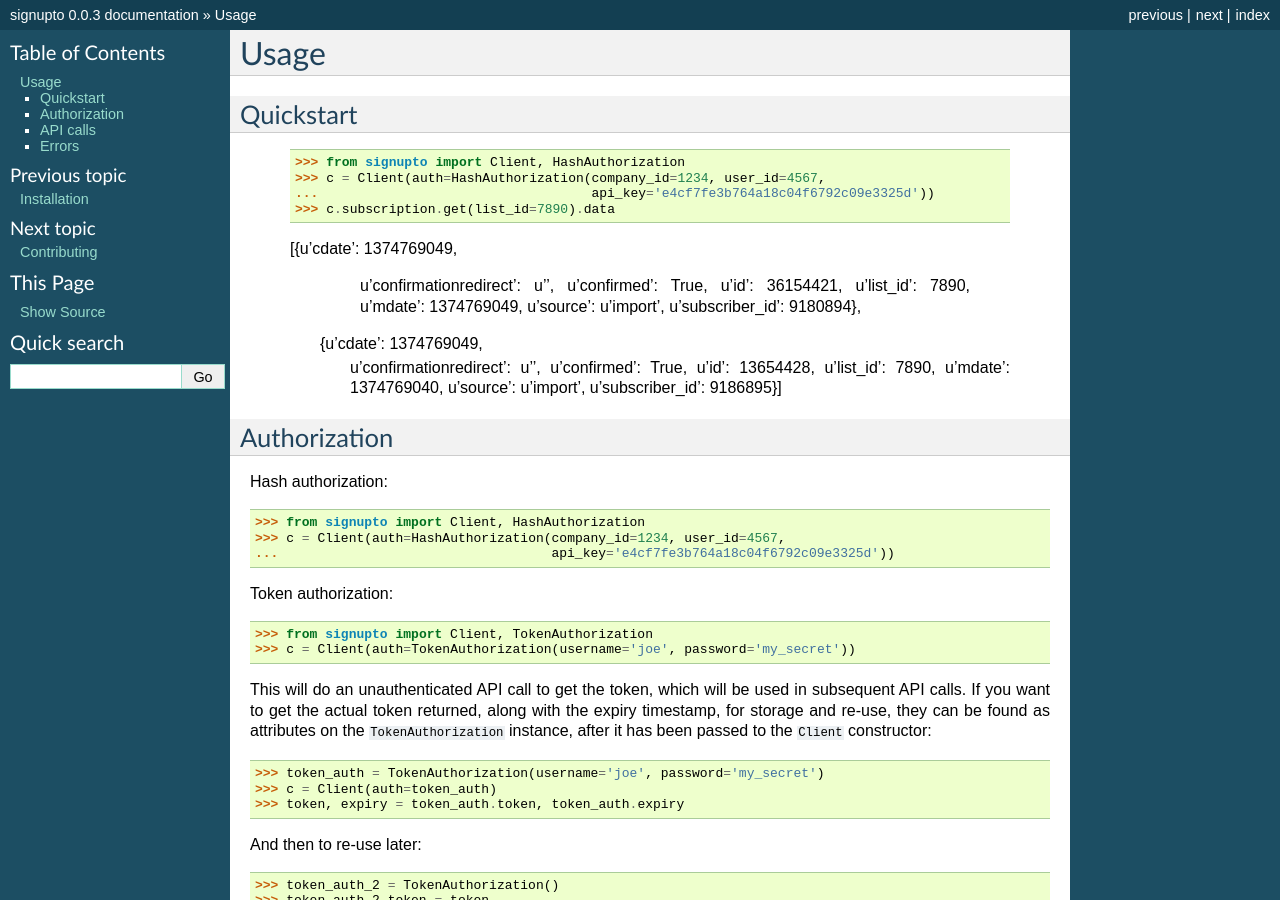
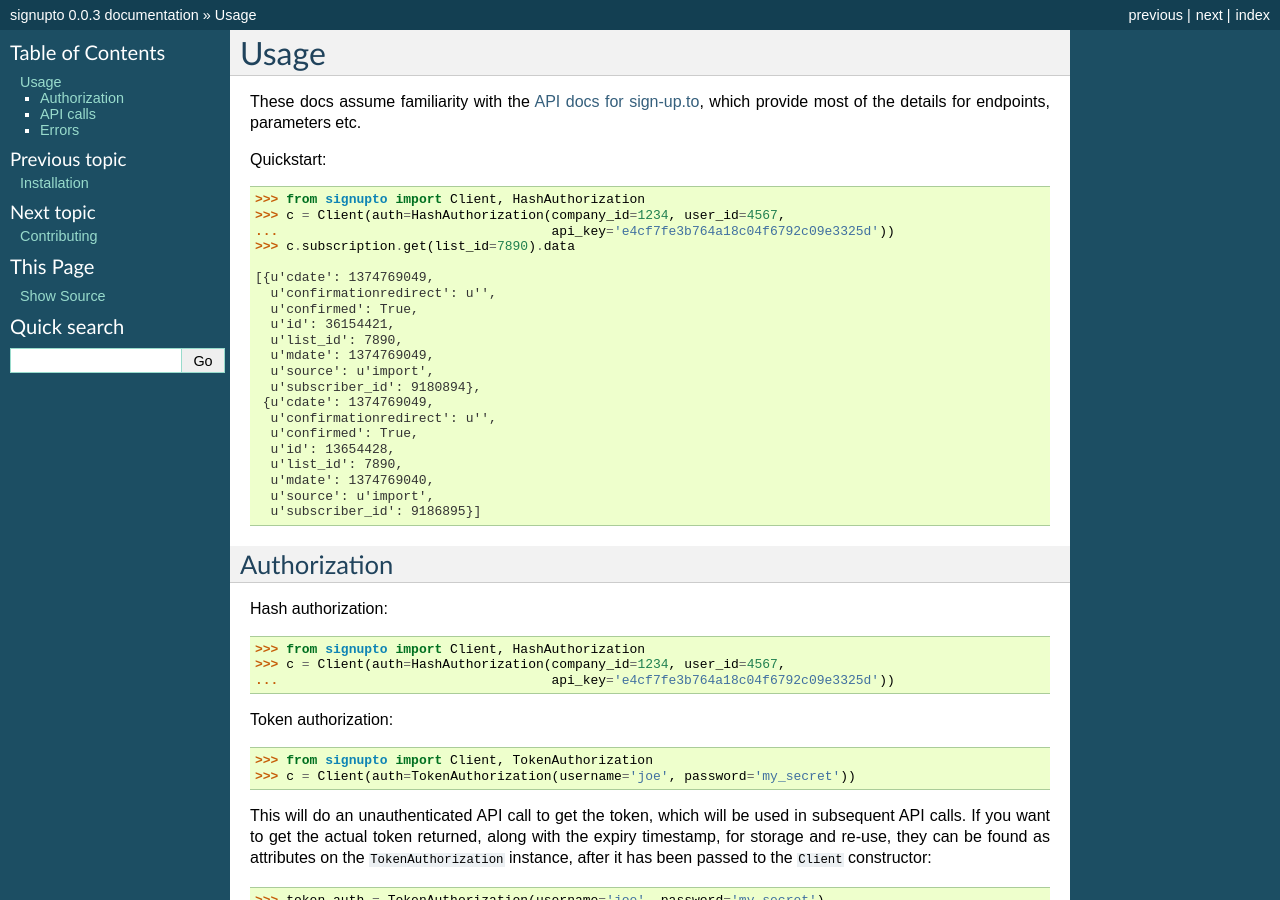
Before and after one commit to spookylukey/signupto, a Sphinx documentation site: the page built from docs/usage.rst, in a window 1280 px wide and 900 px high. Built offline with Sphinx 7.4.7, drawn with Linux system fonts in a browser that asks for light colours.

Commit message:
Doc fixes and improvements

```diff
--- a/docs/usage.rst
+++ b/docs/usage.rst
@@ -2,8 +2,11 @@
 Usage
 ========
 
-Quickstart
-==========
+These docs assume familiarity with the `API docs for sign-up.to
+<https://dev.sign-up.to/documentation/reference/latest/>`_, which provide most
+of the details for endpoints, parameters etc.
+
+Quickstart::
 
    >>> from signupto import Client, HashAuthorization
    >>> c = Client(auth=HashAuthorization(company_id=1234, user_id=4567,
@@ -97,6 +100,7 @@ for more information.
 Example::
 
     >>> c.subscription.post(list_id=1234, subscriber_id=4567)
+
     SignuptoResponse(data={u'confirmed': False, u'mdate': 1384265219,
                            u'confirmationredirect': u'', u'subscriber_id': 4567,
                            u'source': u'api', u'cdate': 1384265219, u'list_id': 1234,
```
